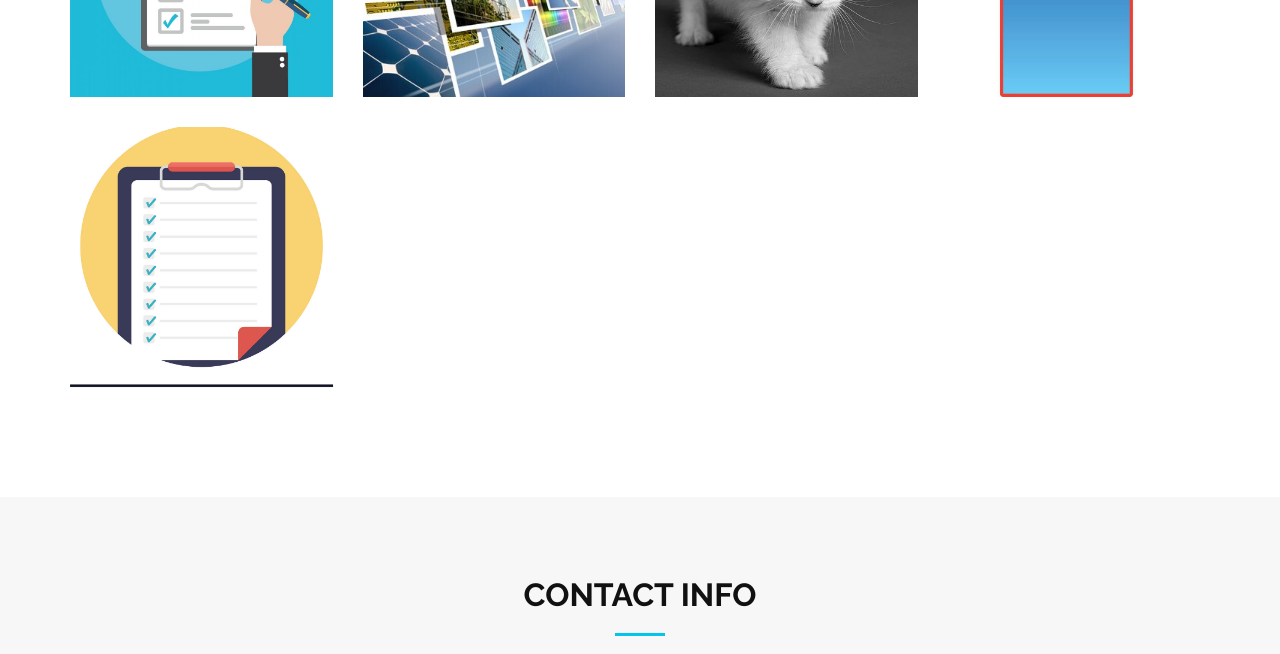
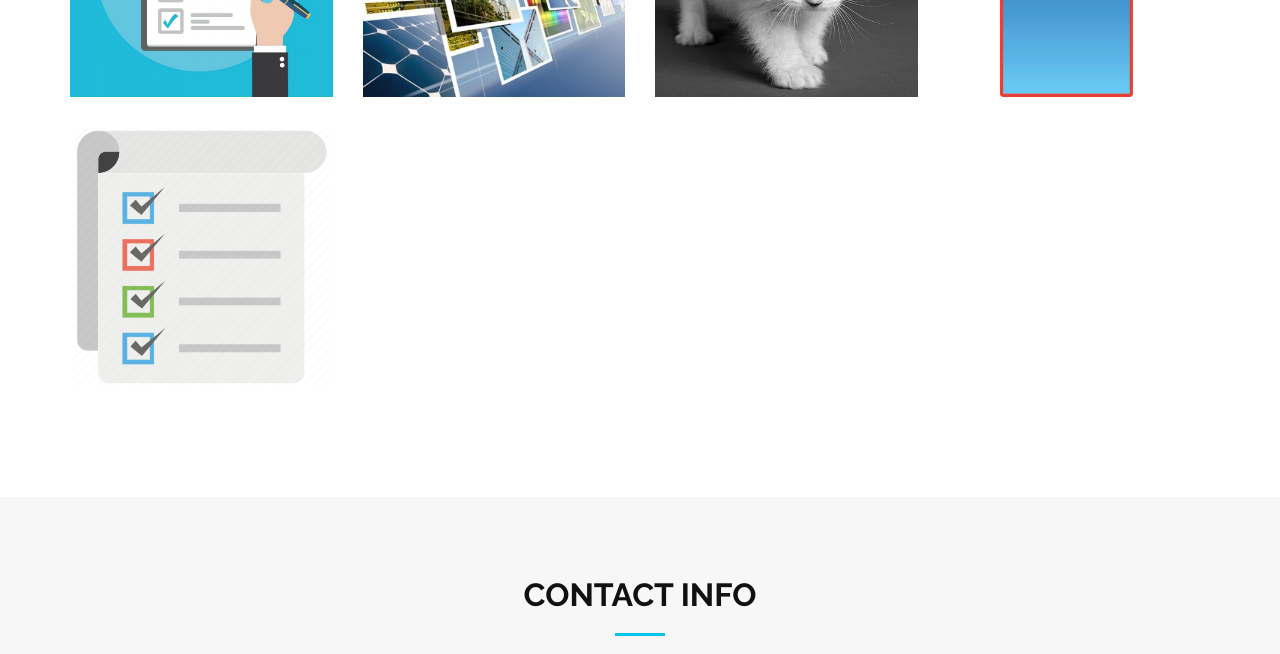
Before and after one commit to dgev/dgev.github.io, a plain HTML site: page index.html in a window 1280 px wide. Shown: the part 1960-2614 px from the top of the page. Drawn offline with nearby package versions, Linux system fonts and the light colour scheme.

Commit message:
Update index.html

```diff
--- a/index.html
+++ b/index.html
@@ -185,7 +185,7 @@
           <div class="col-md-3">
             <a
               class="portfolio-item"
-              style="background-image: url(img/todo-react.jpg);"
+              style="background-image: url(img/todo-app.png);"
               href="https://dgev.github.io/todo-app/"
             >
               <div class="details">
```
